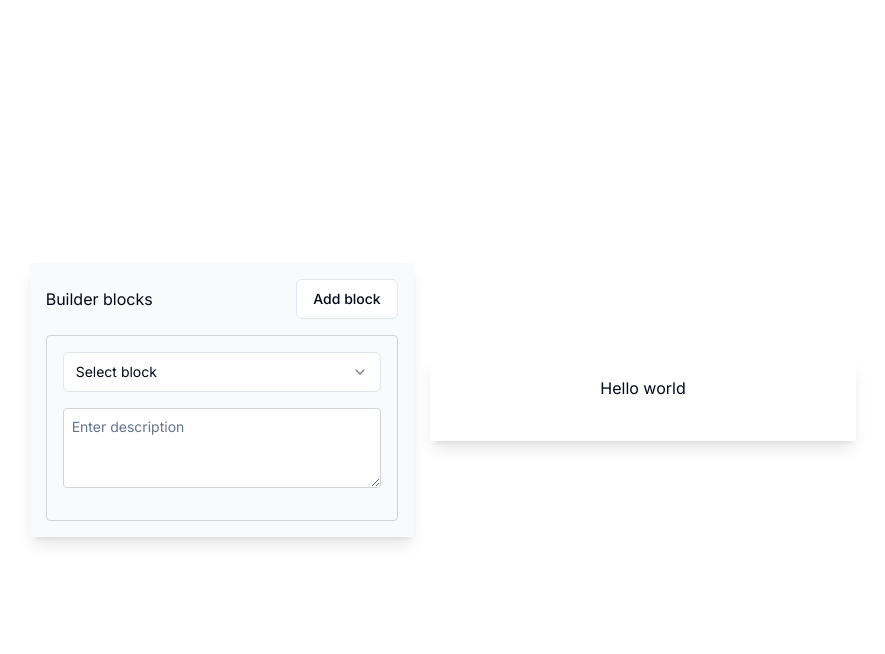
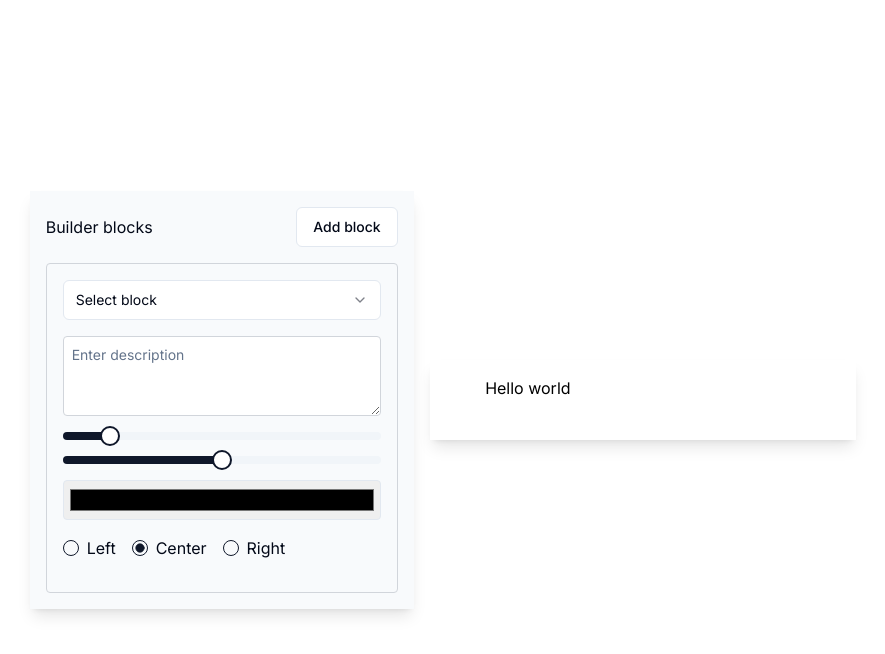
Before and after one commit to komal-m-raut/post-maker, a Next.js app: page / in a window 1280 px wide. Both pictures are taken after a click on the button "Add block". Shown: the top 654 px of the page, without its empty margins (197-1082 px from the left). Built offline with nearby package versions, Linux system fonts and the light colour scheme.

Commit message:
feat: add color picker

```diff
--- a/package.json
+++ b/package.json
@@ -9,6 +9,7 @@
     "lint": "next lint"
   },
   "dependencies": {
+    "@radix-ui/react-radio-group": "^1.2.0",
     "@radix-ui/react-select": "^2.1.1",
     "@radix-ui/react-slider": "^1.2.0",
     "@radix-ui/react-slot": "^1.1.0",
--- /dev/null
+++ b/src/components/ui/radio-group.tsx
@@ -0,0 +1,44 @@
+"use client"
+
+import * as React from "react"
+import * as RadioGroupPrimitive from "@radix-ui/react-radio-group"
+import { Circle } from "lucide-react"
+
+import { cn } from "@/lib/utils"
+
+const RadioGroup = React.forwardRef<
+  React.ElementRef<typeof RadioGroupPrimitive.Root>,
+  React.ComponentPropsWithoutRef<typeof RadioGroupPrimitive.Root>
+>(({ className, ...props }, ref) => {
+  return (
+    <RadioGroupPrimitive.Root
+      className={cn("grid gap-2", className)}
+      {...props}
+      ref={ref}
+    />
+  )
+})
+RadioGroup.displayName = RadioGroupPrimitive.Root.displayName
+
+const RadioGroupItem = React.forwardRef<
+  React.ElementRef<typeof RadioGroupPrimitive.Item>,
+  React.ComponentPropsWithoutRef<typeof RadioGroupPrimitive.Item>
+>(({ className, ...props }, ref) => {
+  return (
+    <RadioGroupPrimitive.Item
+      ref={ref}
+      className={cn(
+        "aspect-square h-4 w-4 rounded-full border border-primary text-primary ring-offset-background focus:outline-none focus-visible:ring-2 focus-visible:ring-ring focus-visible:ring-offset-2 disabled:cursor-not-allowed disabled:opacity-50",
+        className
+      )}
+      {...props}
+    >
+      <RadioGroupPrimitive.Indicator className="flex items-center justify-center">
+        <Circle className="h-2.5 w-2.5 fill-current text-current" />
+      </RadioGroupPrimitive.Indicator>
+    </RadioGroupPrimitive.Item>
+  )
+})
+RadioGroupItem.displayName = RadioGroupPrimitive.Item.displayName
+
+export { RadioGroup, RadioGroupItem }
--- a/src/page-section/builder/Field.tsx
+++ b/src/page-section/builder/Field.tsx
@@ -10,7 +10,12 @@ import { Textarea } from "@/components/ui/textarea";
 import { IField } from "@/types/builder";
 import { contentBlocks } from "@/util/constants";
 import React, { useState } from "react";
-import { FontSizeSlider, FontWeightSlider } from "./StyleControllers";
+import {
+  AlignmentButtons,
+  ColorPicker,
+  FontSizeSlider,
+  FontWeightSlider,
+} from "./StyleControllers";
 
 type StyleType = "fontSize" | "fontWeight" | "color" | "alignment";
 
@@ -28,6 +33,11 @@ const getStyleBlock = (
             return <FontSizeSlider updateStyle={styleOption.updateStyle} />;
           case "fontWeight":
             return <FontWeightSlider updateStyle={styleOption.updateStyle} />;
+          case "color":
+            return <ColorPicker updateStyle={styleOption.updateStyle} />;
+          case "alignment":
+            return <AlignmentButtons updateStyle={styleOption.updateStyle} />;
+
           default:
             return null;
         }
@@ -93,14 +103,32 @@ const getBlock = (
               updateField({
                 type: "description",
                 content: e.target.value,
-                style: {
-                  fontSize: "14px",
-                  fontWeight: "normal",
-                  color: "#000",
-                },
+                style: customStyles,
               });
             }}
           />
+          {getStyleBlock([
+            {
+              styleType: "fontSize",
+              updateStyle: (value) =>
+                updateStyleState("fontSize", value as number),
+            },
+            {
+              styleType: "fontWeight",
+              updateStyle: (value) =>
+                updateStyleState("fontWeight", value as number),
+            },
+            {
+              styleType: "color",
+              updateStyle: (value) =>
+                updateStyleState("color", value as string),
+            },
+            {
+              styleType: "alignment",
+              updateStyle: (value) =>
+                updateStyleState("alignment", value as StyleType),
+            },
+          ])}
         </div>
       );
     case "code":
@@ -113,11 +141,7 @@ const getBlock = (
               updateField({
                 type: "code",
                 content: e.target.value,
-                style: {
-                  fontSize: "14px",
-                  fontWeight: "normal",
-                  color: "#000",
-                },
+                style: customStyles,
               });
             }}
           />
@@ -134,14 +158,32 @@ const getBlock = (
               updateField({
                 type: "username",
                 content: e.target.value,
-                style: {
-                  fontSize: "14px",
-                  fontWeight: "normal",
-                  color: "#000",
-                },
+                style: customStyles,
               });
             }}
           />
+          {getStyleBlock([
+            {
+              styleType: "fontSize",
+              updateStyle: (value) =>
+                updateStyleState("fontSize", value as number),
+            },
+            {
+              styleType: "fontWeight",
+              updateStyle: (value) =>
+                updateStyleState("fontWeight", value as number),
+            },
+            {
+              styleType: "color",
+              updateStyle: (value) =>
+                updateStyleState("color", value as string),
+            },
+            {
+              styleType: "alignment",
+              updateStyle: (value) =>
+                updateStyleState("alignment", value as StyleType),
+            },
+          ])}
         </div>
       );
     default:
--- a/src/page-section/builder/StyleControllers.tsx
+++ b/src/page-section/builder/StyleControllers.tsx
@@ -1,5 +1,6 @@
 import { cn } from "@/lib/utils";
 import { Slider } from "@/components/ui/slider";
+import { RadioGroup, RadioGroupItem } from "@/components/ui/radio-group";
 
 type SliderProps = React.ComponentProps<typeof Slider> & {
   updateStyle: (size: number) => void;
@@ -32,3 +33,44 @@ export const FontWeightSlider = ({ className, ...props }: SliderProps) => {
     />
   );
 };
+
+export const ColorPicker = ({
+  updateStyle,
+}: {
+  updateStyle: (color: string) => void;
+}) => {
+  return (
+    <input
+      type="color"
+      onChange={(event) => updateStyle(event.target.value)}
+      className="w-full h-10 p-1 border rounded"
+    />
+  );
+}
+export const AlignmentButtons = ({
+  updateStyle,
+}: {
+  updateStyle: (alignment: string) => void;
+}) => {
+  return (
+    <RadioGroup
+      defaultValue="center"
+      onValueChange={(value: string) => updateStyle(value)}
+    >
+      <div className="flex space-x-4">
+        <div className="flex items-center space-x-2">
+          <RadioGroupItem value="left" id="left" />
+          <label htmlFor="left">Left</label>
+        </div>
+        <div className="flex items-center space-x-2">
+          <RadioGroupItem value="center" id="center" />
+          <label htmlFor="center">Center</label>
+        </div>
+        <div className="flex items-center space-x-2">
+          <RadioGroupItem value="right" id="right" />
+          <label htmlFor="right">Right</label>
+        </div>
+      </div>
+    </RadioGroup>
+  );
+};
--- a/src/page-section/builder/renderer/FieldRenderer.tsx
+++ b/src/page-section/builder/renderer/FieldRenderer.tsx
@@ -20,9 +20,32 @@ const RenderField: React.FC<{ field: IField; type: IField["type"] }> = ({
         </h1>
       );
     case "description":
-      return <p className="leading-relaxed text-center">{field.content}</p>;
+      return (
+        <p
+          style={{
+            fontSize: field.style.fontSize + "px" ?? "1rem",
+            fontWeight: field.style.fontWeight ?? "normal",
+            color: field.style.color ?? "#000",
+            textAlign: field.style.alignment ?? "left",
+          }}
+        >
+          {field.content}
+        </p>
+      );
     case "username":
-      return <div className="italic text-end">{field.content}</div>;
+      return (
+        <div
+          className="italic"
+          style={{
+            fontSize: field.style.fontSize + "px" ?? "1rem",
+            fontWeight: field.style.fontWeight ?? "bold",
+            color: field.style.color ?? "#000",
+            textAlign: field.style.alignment ?? "left",
+          }}
+        >
+          {field.content}
+        </div>
+      );
     case "code":
       return (
         <div className="bg-[#001524] p-4 rounded-lg shadow-inner text-left text-white">
```
Also changed, not shown: 1 other file (tests, documents, lock files or other folders).
